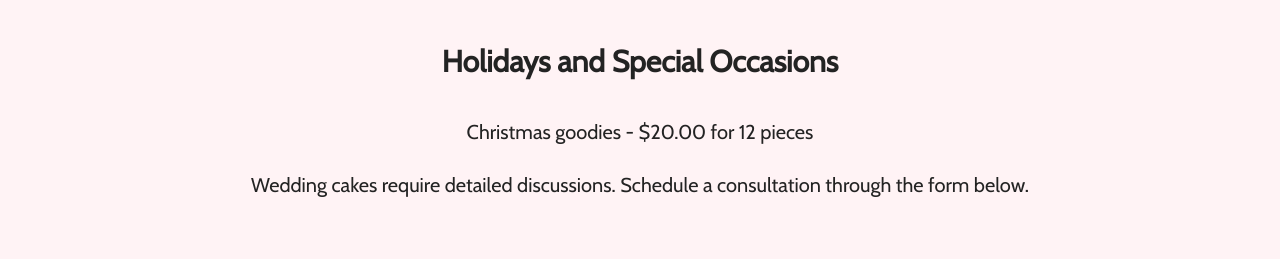
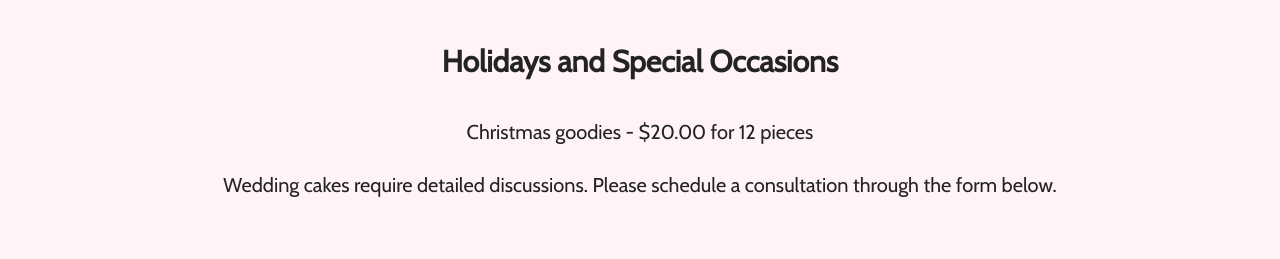
Before and after one commit to lockhartmb/goodyTwoSpoons, a plain HTML site: page index.html in a window 1280 px wide. Shown: the part 6740-6999 px from the top of the page. Drawn offline with nearby package versions, Linux system fonts and the light colour scheme; some packages are replaced by stand-ins of ours; a script that the page names is missing.

Commit message:
Update index.html

```diff
--- a/index.html
+++ b/index.html
@@ -294,7 +294,7 @@
               <span class="price">Christmas goodies - $20.00 for 12 pieces</span>
             </li>
             <li>
-              <p>Wedding cakes require detailed discussions. Schedule a consultation through the form below.</p>
+              <p>Wedding cakes require detailed discussions. Please schedule a consultation through the form below.</p>
             </li>
           </ul>
 
```
